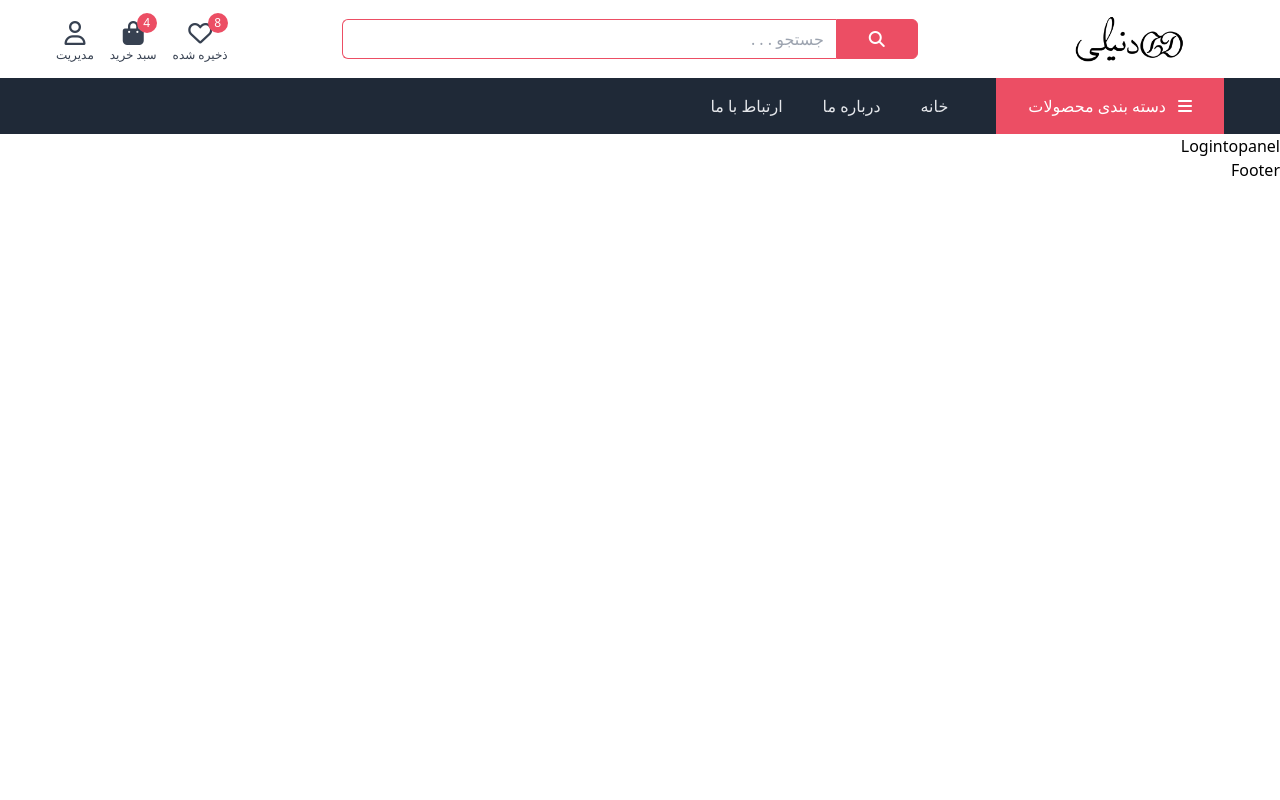
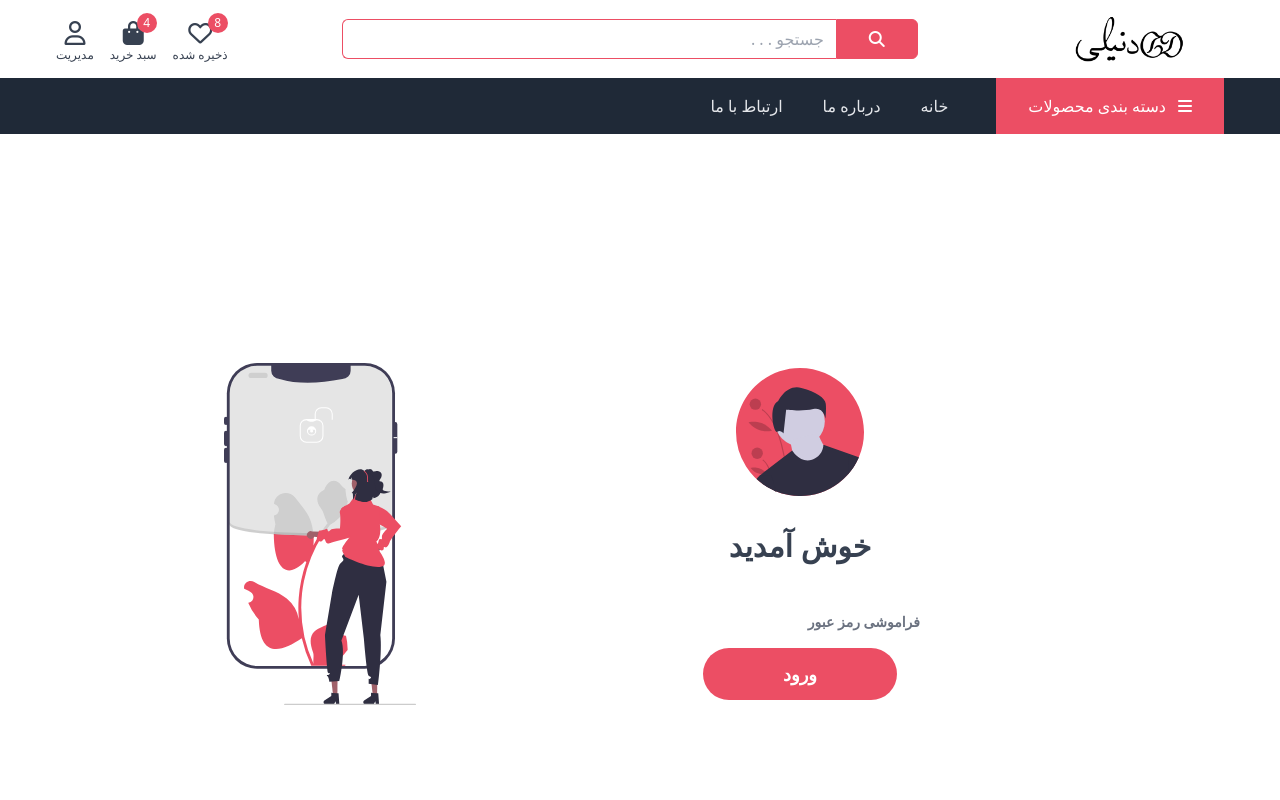
Before and after one commit to Fateme-nm/onlineShop_react, a React (Create React App) app: page /login in a window 1280 px wide. Shown: the top 800 px of the page. Built offline with nearby package versions, Linux system fonts and the light colour scheme; a web font is replaced by a local one.

Commit message:
feat: unlock img and form added to LoginToPanel

```diff
--- a/src/layout/userLayout/NavBar/components/AllCategory/AllCategory.jsx
+++ b/src/layout/userLayout/NavBar/components/AllCategory/AllCategory.jsx
@@ -3,9 +3,9 @@ import React from "react";
 const AllCategory = () => {
   return (
     <div className="px-8 py-4 bg-primary flex items-center cursor-pointer group relative">
-      <span class="mr-3 text-white">دسته بندی محصولات</span>
-      <span class="text-white">
-        <i class="fas fa-bars"></i>
+      <span className="mr-3 text-white">دسته بندی محصولات</span>
+      <span className="text-white">
+        <i className="fas fa-bars"></i>
       </span>
     </div>
   );
--- a/src/pages/LoginToPanel/LoginToPanel.jsx
+++ b/src/pages/LoginToPanel/LoginToPanel.jsx
@@ -1,12 +1,32 @@
-import React from 'react';
-import WithLayoutpages from 'hoc/WithLayoutPages';
+import React from "react";
+import WithLayoutpages from "hoc/WithLayoutPages";
+import avatar from 'assets/images/undraw_male_avatar.svg';
+import unlock from 'assets/images/undraw_unlock.svg';
 
 const Logintopanel = () => {
-    return (
-        <div>
-            Logintopanel
-        </div>
-    );
-}
+  return (
+    <div className="w-screen h-screen flex flex-col justify-center items-center lg:grid lg:grid-cols-2">
+      <img
+        src={unlock}
+        className="hidden lg:block w-48 hover:scale-110 transition-all duration-500 transform mx-auto"
+      />
+      <form className="flex flex-col justify-center items-center w-1/2">
+        <img src={avatar} className="w-32" />
+        <h2 className="my-8 font-display font-bold text-3xl text-gray-700 text-center">
+          خوش آمدید
+        </h2>
+        <a href="#" className="self-end pr-10 mt-4 text-gray-500 font-bold text-sm hover:text-primary">
+          فراموشی رمز عبور
+        </a>
+        <a
+          href="#"
+          className="py-3 px-20 bg-primary rounded-full text-white font-bold uppercase text-lg mt-4 transform hover:translate-y-1 transition-all duration-500"
+        >
+          ورود
+        </a>
+      </form>
+    </div>
+  );
+};
 
 export default WithLayoutpages(Logintopanel);
```
